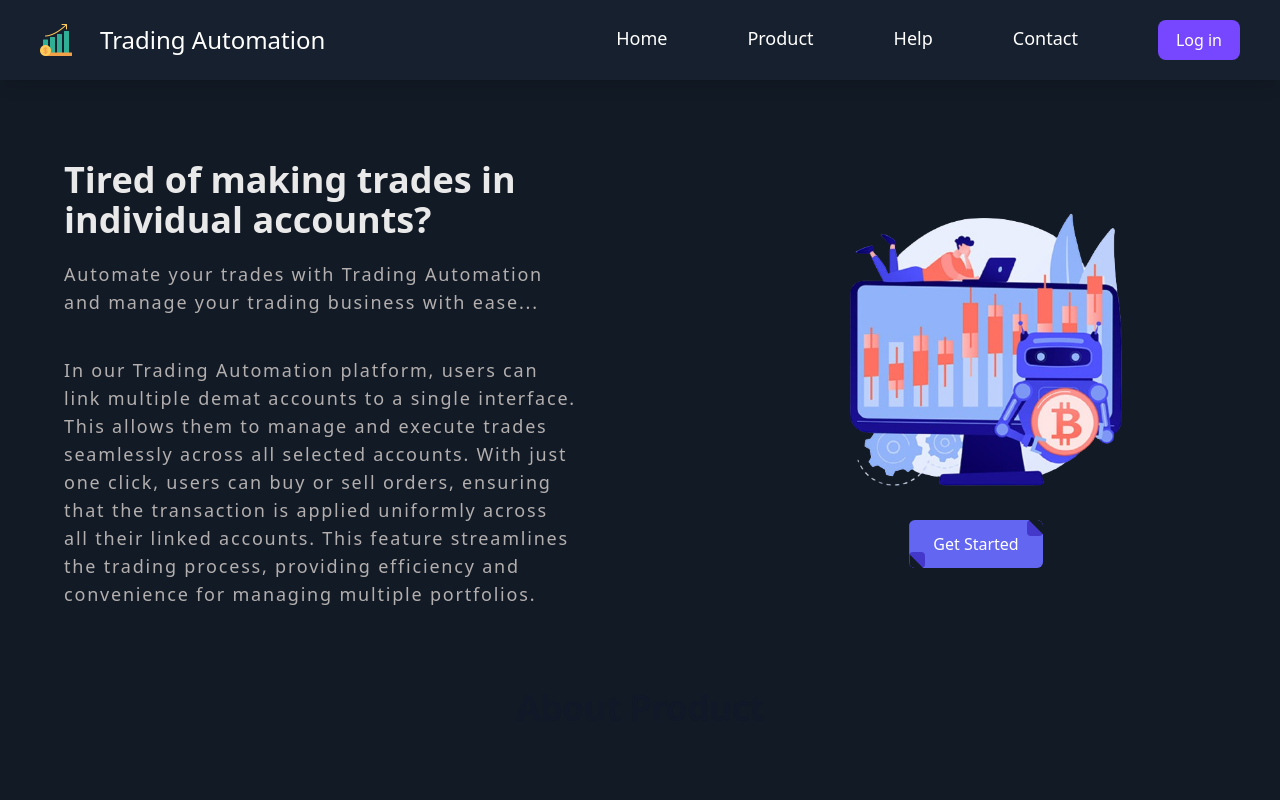
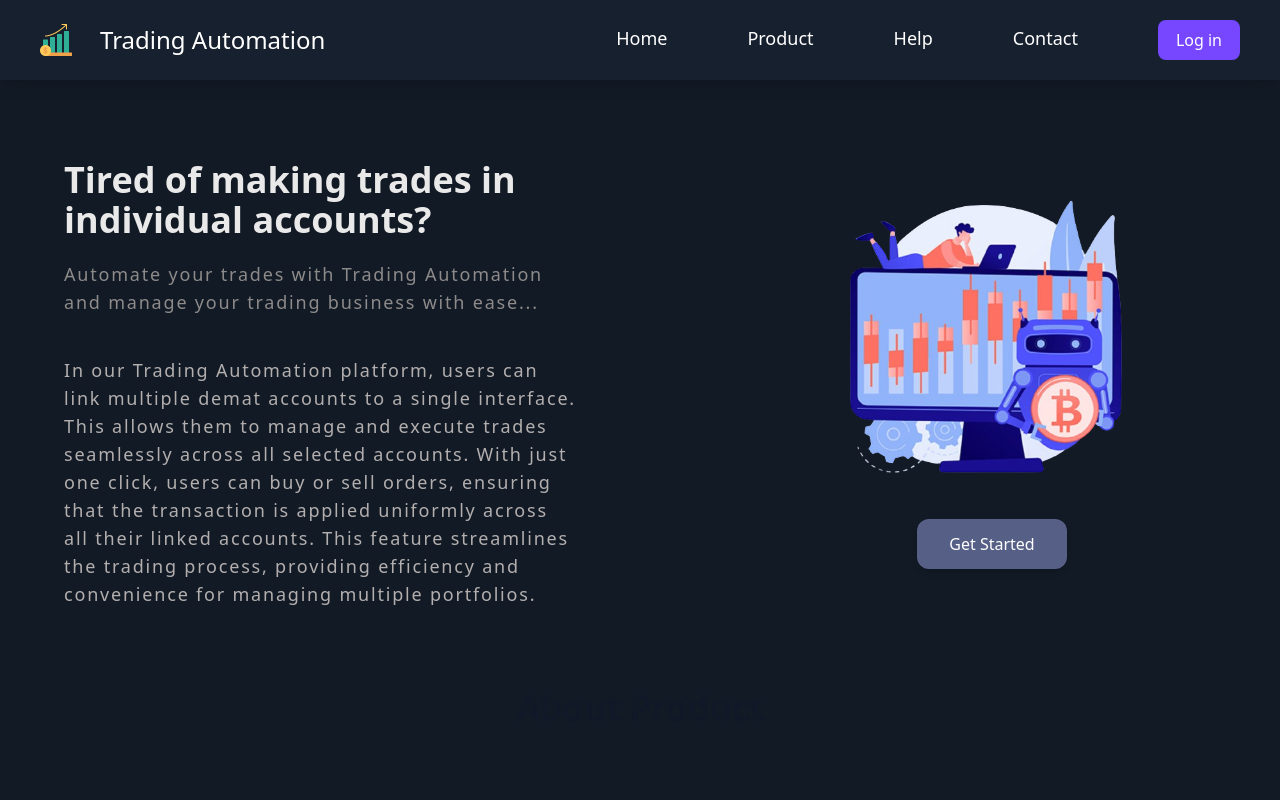
Before and after one commit to Pratik-2123/home-trading, a React (Vite) app: page / in a window 1280 px wide. Shown: the top 800 px of the page. Built offline with nearby package versions, Linux system fonts and the light colour scheme; what tailwind-clip-path would draw is missing.

Commit message:
updated with the home button for get started

```diff
--- a/src/Components/Home.jsx
+++ b/src/Components/Home.jsx
@@ -7,35 +7,13 @@ const Home = () => {
             <div className='flex w-full justify-between items-center flex-col lg:flex-row'>
                 <div className='lg:ml-16 mt-10 lg:mt-20 lg:max-w-[40%] px-6 lg:px-0'>
                     <h1 className='text-[#e9e9e9] text-2xl lg:text-4xl font-bold'>Tired of making trades in individual accounts?</h1>
-                    <p className='text-[#b3afaf] mt-5 text-lg tracking-widest'>Automate your trades with Trading Automation and manage your trading business with ease...</p>
+                    <p className='text-[#8d8a8a] mt-5 text-lg tracking-widest'>Automate your trades with Trading Automation and manage your trading business with ease...</p>
                     <p className='text-[#b3afaf] mt-10 text-lg tracking-widest'>In our Trading Automation platform, users can link multiple demat accounts to a single interface. This allows them to manage and execute trades seamlessly across all selected accounts. With just one click, users can buy or sell orders, ensuring that the transaction is applied uniformly across all their linked accounts. This feature streamlines the trading process, providing efficiency and convenience for managing multiple portfolios.</p>
                 </div>
                 <div className='lg:mr-36 mt-10 lg:mt-20 flex flex-col items-center px-6 lg:px-0'>
                     <img src={heroimg} alt="" className='h-60 lg:h-80' />
-                    <button
-                        className="relative flex items-center px-6 py-3 mt-10 lg:mt-0 overflow-hidden font-medium transition-all bg-indigo-500 rounded-md group"
-                    >
-                        <span
-                            className="absolute top-0 right-0 inline-block w-4 h-4 transition-all duration-500 ease-in-out bg-indigo-700 rounded group-hover:-mr-4 group-hover:-mt-4"
-                        >
-                            <span
-                                className="absolute top-0 right-0 w-5 h-5 rotate-45 translate-x-1/2 -translate-y-1/2 bg-[#121a25]"
-                            ></span>
-                        </span>
-                        <span
-                            className="absolute bottom-0 rotate-180 left-0 inline-block w-4 h-4 transition-all duration-500 ease-in-out bg-indigo-700 rounded group-hover:-ml-4 group-hover:-mb-4"
-                        >
-                            <span
-                                className="absolute top-0 right-0 w-5 h-5 rotate-45 translate-x-1/2 -translate-y-1/2 bg-[#121a25]"
-                            ></span>
-                        </span>
-                        <span
-                            className="absolute bottom-0 left-0 w-full h-full transition-all duration-500 ease-in-out delay-200 -translate-x-full bg-[#0472ec] rounded-md group-hover:translate-x-0"
-                        ></span>
-                        <span
-                            className="relative w-full text-left text-white transition-colors duration-200 ease-in-out group-hover:text-white"
-                        >Get Started</span
-                        >
+                    <button class="w-[150px] ml-8 bg-[#6d78a7c0] h-[50px] my-3 flex items-center justify-center rounded-xl cursor-pointer relative overflow-hidden transition-all duration-500 ease-in-out shadow-md hover:scale-105 hover:shadow-lg before:absolute before:top-0 before:-left-full before:w-full before:h-full before:bg-gradient-to-r before:from-[#7747FF] before:to-[#7747FF] before:transition-all before:duration-500 before:ease-in-out before:z-[-1] before:rounded-xl hover:before:left-0 text-[#fff]">
+                        Get Started
                     </button>
                 </div>
             </div>
```
